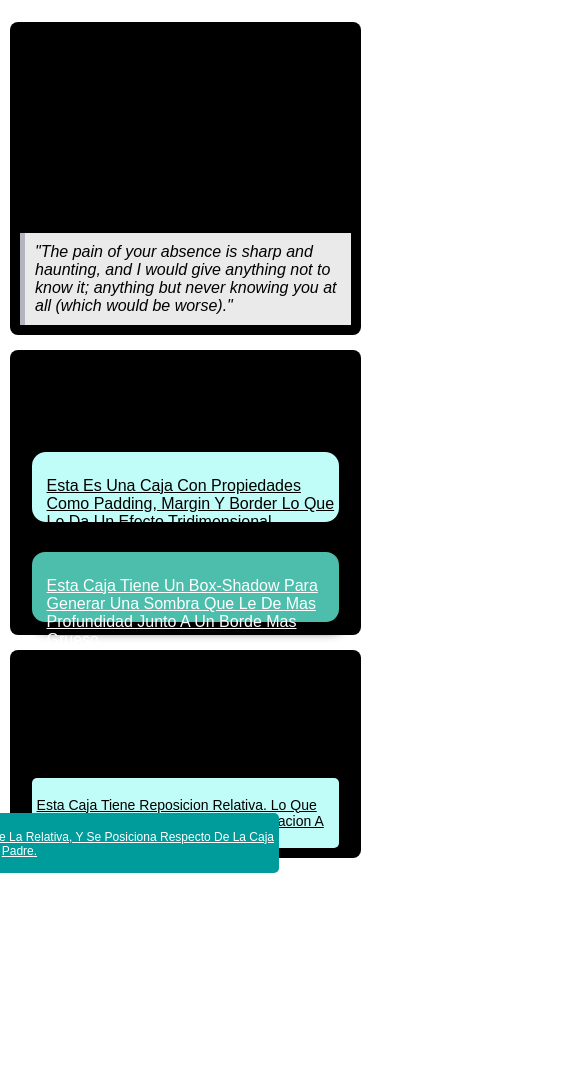
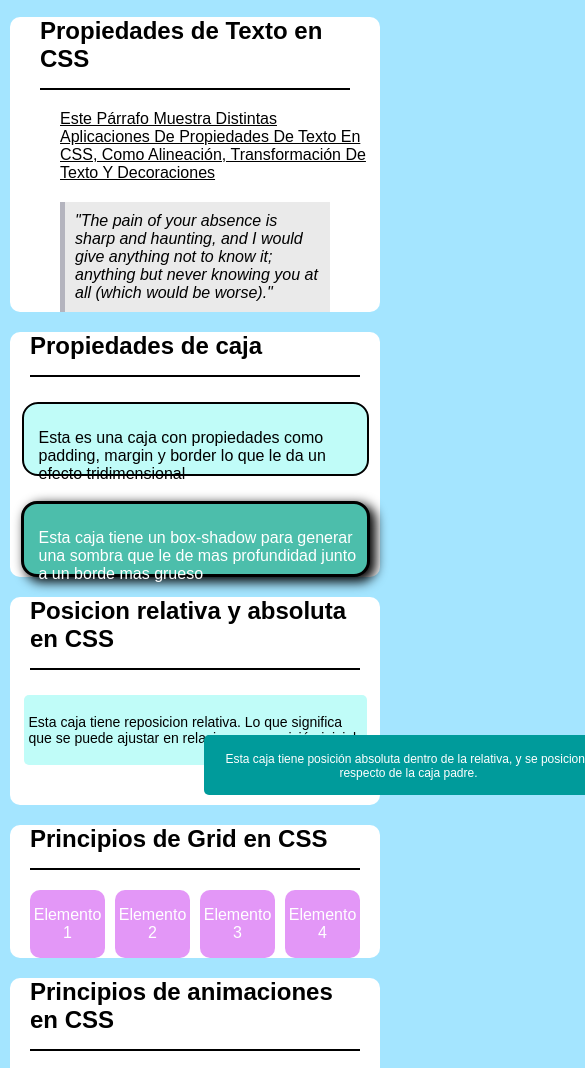
Before and after one commit to TuteSeta/Tp-2, a plain HTML site: page Tp2.html in a window 390 px wide. Shown: the part 106-1174 px from the top of the page, 585 px wide, since content can reach past the window. Before the commit the page ends 989 px from the top, so only its background shows below. Drawn offline with Linux system fonts and the light colour scheme.

Commit message:
Version 2

```diff
--- a/Tp2.html
+++ b/Tp2.html
@@ -17,7 +17,9 @@
                 <p>Este párrafo muestra distintas aplicaciones de propiedades de texto en CSS, como alineación, transformación de texto y decoraciones</p>
                 <blockquote >"The pain of your absence is sharp and haunting, and I would give anything not to know it; anything but never knowing you at all (which would be worse)."</blockquote>
             </div>
-            <div class="seccion_1">
+        </section>
+        <section>
+            <div>
                 <h2>Propiedades de caja</h2>
                 <div class="caja_1">
                     <p>Esta es una caja con propiedades como padding, margin y border lo que le da un efecto tridimensional</p>
@@ -26,7 +28,9 @@
                     <p>Esta caja tiene un box-shadow para generar una sombra que le de mas profundidad junto a un borde mas grueso</p>
                 </div>
             </div>
-            <div class="seccion_1">
+        </section>
+        <section class="posiciones">
+            <div >
                 <h2>Posicion relativa y absoluta en CSS</h2>
                 <div class="caja_relativa">
                     <p>Esta caja tiene reposicion relativa. Lo que significa que se puede ajustar en relacion a su posición inicial.</p>
@@ -36,5 +40,19 @@
                 </div>
             </div>
         </section>
+        <section>
+            <h2>Principios de Grid en CSS</h2>
+            <div class="grid-container">
+                <div class="grid-item"><p>Elemento 1</p></div>
+                <div class="grid-item"><p>Elemento 2</p></div>
+                <div class="grid-item"><p>Elemento 3</p></div>
+                <div class="grid-item"><p>Elemento 4</p></div>
+            </div>
+        </section>
+        <section class="animaciones">
+            <h2>Principios de animaciones en CSS</h2>
+            <div class="animacion"></div>
+            <div class="mover"></div>
+        </section>
     </body>
 </html>
--- a/style.css
+++ b/style.css
@@ -7,7 +7,7 @@ body{
     margin: 0;
 }
 section{
-
+   margin: 10px auto;
 }
 /* Estilo de la cabecera */
 header{
@@ -19,12 +19,7 @@ header{
     padding-top: 0.25%;
     padding-bottom: 0.25%;
 }
-/* Estilo de div */
-.seccion_1{
-    margin: 15px auto;
-    padding: 10px;
-    border-radius: 8px;
-}
+
 /*Estilo titulo*/
 section h2 {
     font-size: 24px;
@@ -33,10 +28,12 @@ section h2 {
     margin-bottom: 10px;
     padding-bottom: 15px;
     border-bottom: 2px solid rgb(0, 0, 0);
+    margin: 20px;
 }
 /*Estilo parrafo*/
 .seccion_1 p {
     font-size: 16px;
+    margin-left:40px ;
     text-align: left;
     text-decoration: underline;
     text-transform:capitalize;
@@ -48,10 +45,9 @@ section h2 {
   color: black;
   background-color: rgb(234, 234, 234);
   font-style: italic;
-  padding: 10px;
-  margin:0;
   text-align: left;
   border-left: 5px solid rgb(180, 180, 190) ;
+  padding: 10px;
 }
 /* Estilo caja 1 */
 .caja_1{
@@ -126,21 +122,80 @@ section h2 {
     text-align: center;
     color: white;
 }
+.grid-container{
+    display: grid;
+    grid-template-columns: repeat(4,1fr);
+    gap: 10px;
+    margin: 20px;
+}
+.grid-item{
+background-color: rgb(227, 151, 247);
+border-radius: 10px;
+}
+.grid-item p{
+    color: white;
+    text-align: center;
+}
+.animaciones div{
+    margin: 10px;
+}
+.animacion{
+    background-color: rgb(93, 212, 251);
+    width: 250px;
+    height: 250px;
+}
+.animacion:hover{
+    cursor: pointer;
+    transition: 1s;
+    background-color: rgb(227, 151, 247);
+
+}
+.mover{
+    background-color: rgb(192, 252, 248);
+    width: 250px;
+    height: 250px;
+    animation: mover 2s infinite;
+}
+
+@keyframes mover {
+    0%{
+        transform:translateX(0%);
+    }
+    50%{
+        transform: translateX(500px);
+    }
+    100%{
+        transform:translateX(0%);
+    }
+}
+
 @media (max-width: 768px) {
+    header{
+        background-color: rgb(0, 0, 0);
+    }
     body{
-        background-color: rgb(218, 102, 222)); /* Cambia el color de fondo del body */
+        background-color: rgb(164, 229, 255); /* Cambia el color de fondo del body */
     }
 
     h1 {
         font-size: 1.5rem; /* Reduce el tamaño de la fuente del encabezado h1 */
-        color: ;
     }
 
     section {
-        width: 90%; /* Ajusta el ancho de la sección para dispositivos móviles */
-        padding: 10px; /* Reduce el padding de la sección */
+       background-color: white;
+       margin: 10px;
+       border-radius: 10px;
+    }
+    .posiciones{
+        padding-bottom: 40px;
     }
     .seccion_1{
-        background-color: black;
+        margin: 10px;
+        border-radius: 10px;
+    }
+    .caja_absoluta{
+        width: 400px;
+        left: 180px;
+        top: 15px;
     }
 }
```
Also changed, not shown: README.txt.
